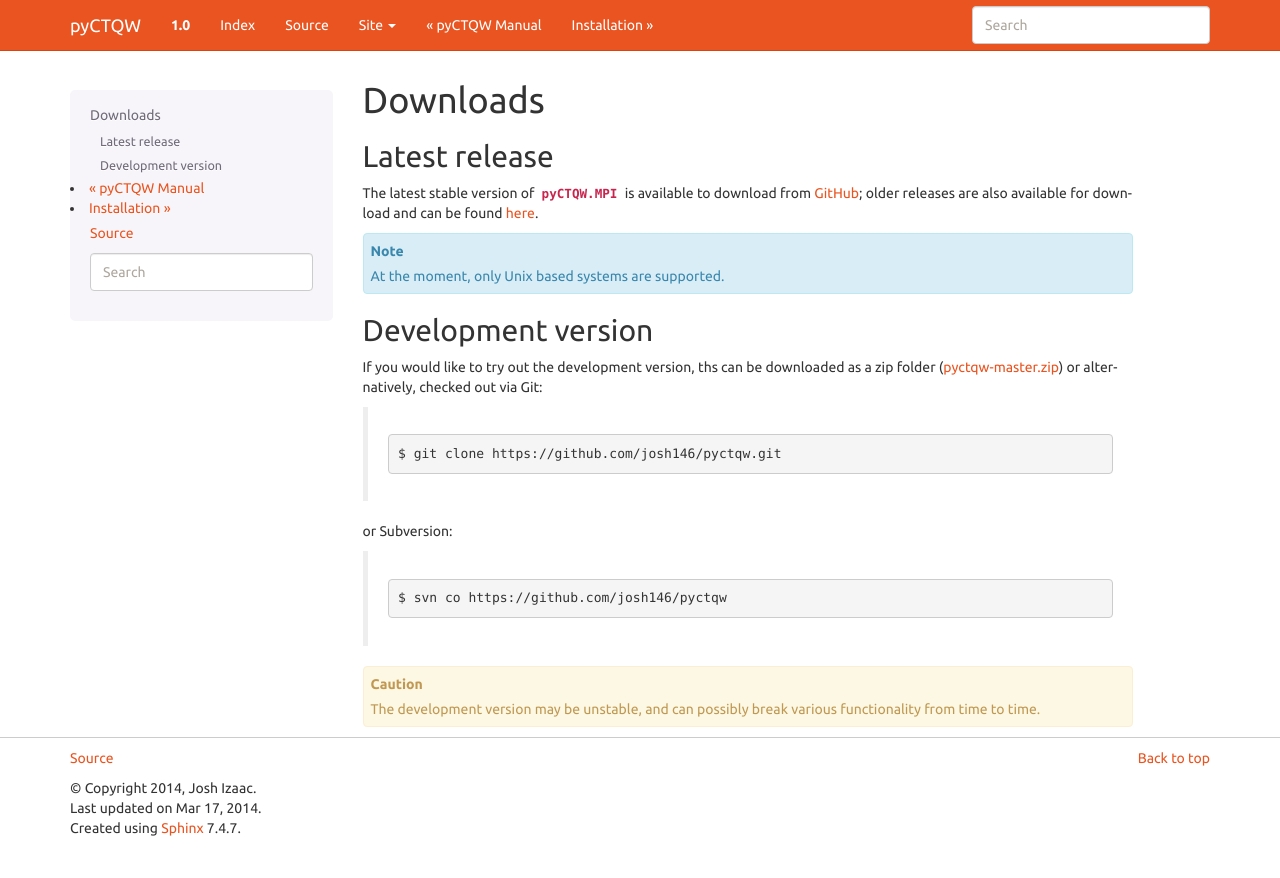
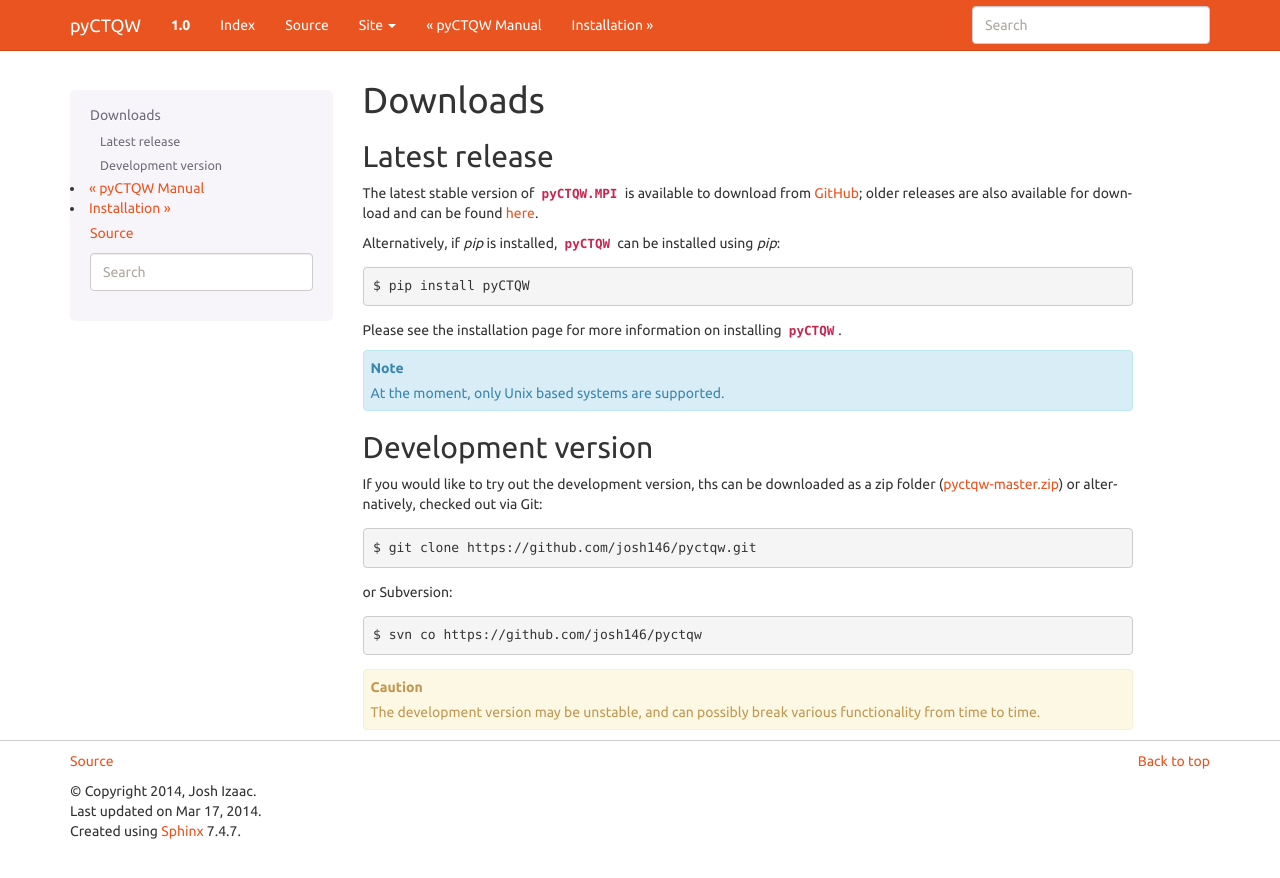
Before and after one commit to josh146/pyctqw, a Sphinx documentation site: the page built from docs/downloads.rst, in a window 1280 px wide. Shown: the top 878 px of the page. Built offline with Sphinx 7.4.7, drawn with Linux system fonts in a browser that asks for light colours.

Commit message:
Added pip link

```diff
--- a/docs/downloads.rst
+++ b/docs/downloads.rst
@@ -8,6 +8,14 @@
 
 The latest stable version of :py:mod:`pyCTQW.MPI` is available to download from `GitHub <https://github.com/josh146/pyctqw/releases/latest/>`_; older releases are also available for download and can be found `here <https://github.com/josh146/pyctqw/tags>`_.
 
+Alternatively, if `pip` is installed, :mod:`pyCTQW` can be installed using `pip`:
+
+.. code-block:: bash
+
+	$ pip install pyCTQW
+
+Please see the installation page for more information on installing :mod:`pyCTQW`.
+
 .. note::
 	At the moment, only Unix based systems are supported.
 
@@ -16,15 +24,15 @@
 
 If you would like to try out the development version, ths can be downloaded as a zip folder (`pyctqw-master.zip <https://github.com/josh146/pyctqw/archive/master.zip>`_) or alternatively, checked out via Git:
 
-	.. code-block:: bash
+.. code-block:: bash
 
-		$ git clone https://github.com/josh146/pyctqw.git
+	$ git clone https://github.com/josh146/pyctqw.git
 
 or Subversion:
 
-	.. code-block:: bash
+.. code-block:: bash
 
-		$ svn co https://github.com/josh146/pyctqw
+	$ svn co https://github.com/josh146/pyctqw
 
 .. caution::
 	The development version may be unstable, and can possibly break
```
